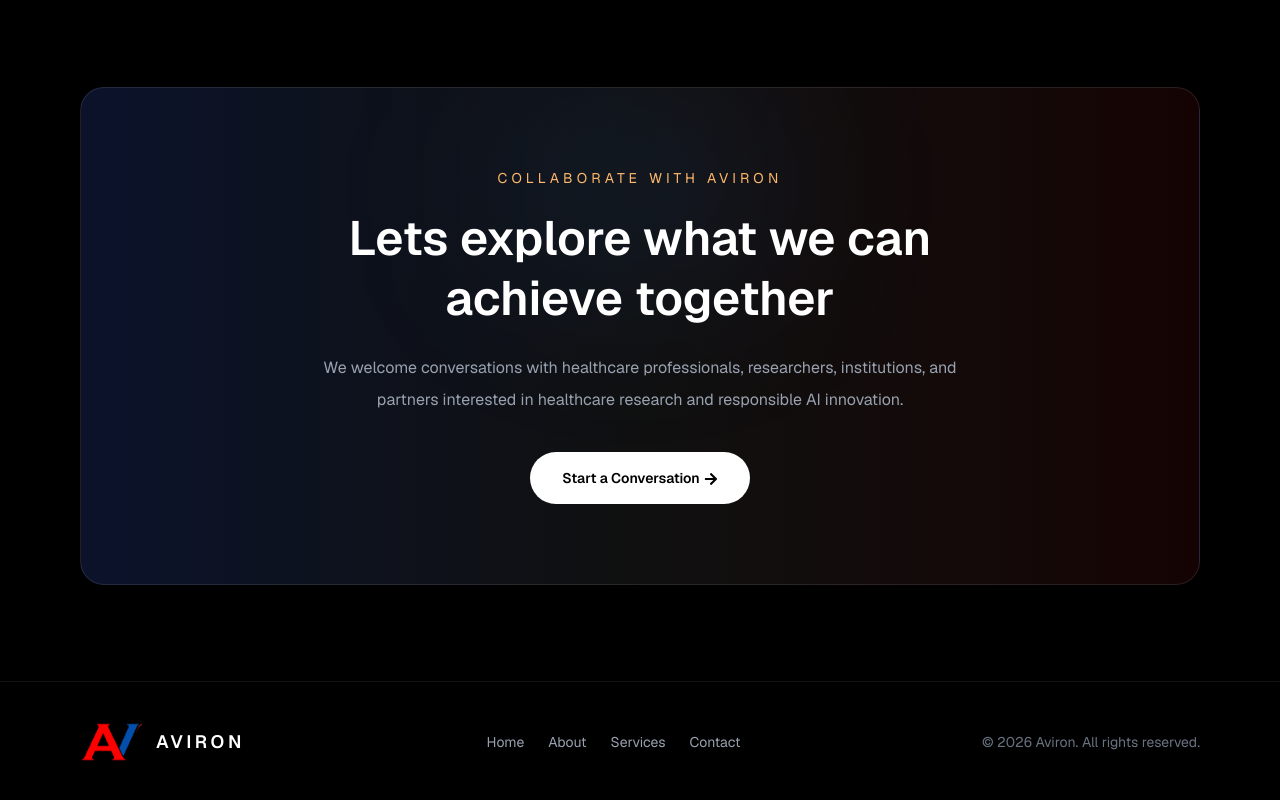
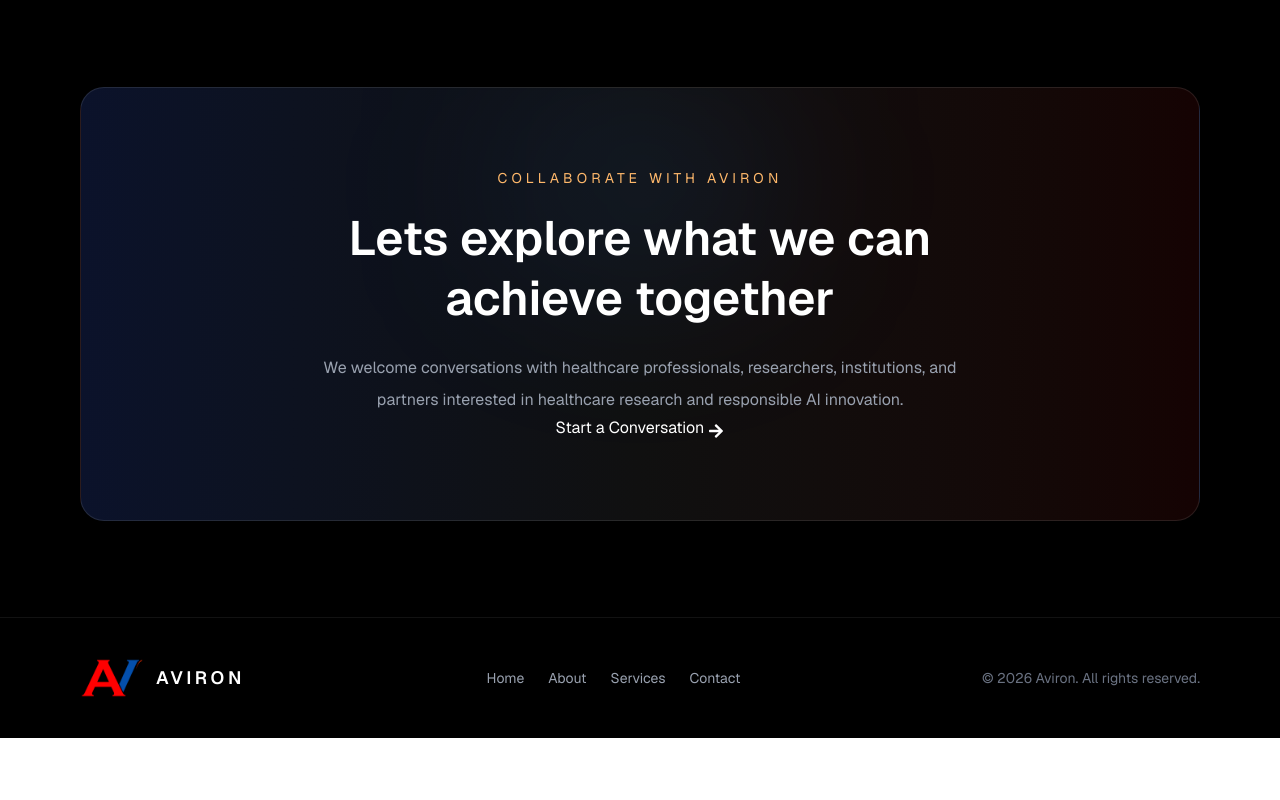
Before and after one commit to Ademiday00/aviron-main, a Next.js app: page / in a window 1280 px wide. Shown: the part 2665-3465 px from the top of the page. After the commit the page ends 3403 px from the top, so only its background shows below. Built offline with nearby package versions, Linux system fonts and the light colour scheme.

Commit message:
start a conversation link

```diff
--- a/app/page.tsx
+++ b/app/page.tsx
@@ -318,13 +318,20 @@ const Home = () => {
               researchers, institutions, and partners interested in healthcare
               research and responsible AI innovation.
             </p>
-            <Link
+            {/* <Link
               href="/contact"
               className="mt-9 inline-flex rounded-full bg-white px-8 py-4 text-sm font-semibold text-black transition hover:bg-blue-100"
             >
               Start a Conversation{" "}
               <FaArrowRight className=" mt-1 ml-1 inline-block" />
-            </Link>
+            </Link> */}
+            <a
+  href="https://wa.me/2349043895573?text=Hello%20Aviron%20Team%2C%20I%20visited%20your%20website%20and%20would%20like%20to%20make%20an%20enquiry."
+  target="_blank"
+  rel="noopener noreferrer"
+>
+  Start a Conversation<FaArrowRight className=" mt-1 ml-1 inline-block" />
+</a>
           </div>
         </div>
       </section>
```
